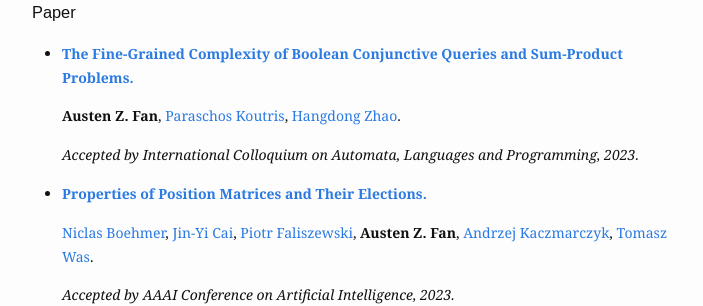
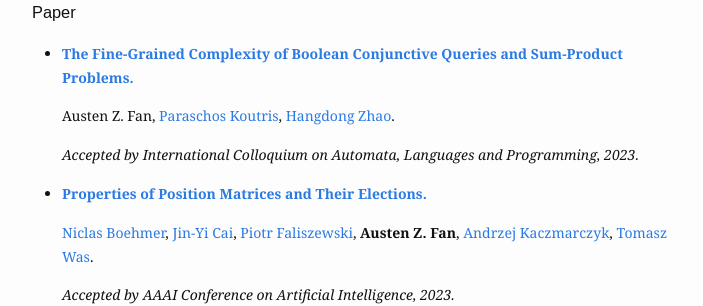
Before and after one commit to Austen-Z-Fan/Austen-Z-Fan.github.io, a Jekyll site: the page built from research.md, in a window 1280 px wide. Shown: the part 157-463 px from the top of the page, without its empty margins (288-991 px from the left). Built offline with Jekyll 4.4.1, drawn with Linux system fonts in a browser that asks for light colours.

```diff
--- a/research.md
+++ b/research.md
@@ -7,7 +7,7 @@ slug: /research
 ### Paper
 * [**The Fine-Grained Complexity of Boolean Conjunctive Queries and Sum-Product Problems.**](https://arxiv.org/abs/2304.14557)
 
-  **Austen Z. Fan**, [Paraschos Koutris](https://pages.cs.wisc.edu/~paris/), [Hangdong Zhao](https://pages.cs.wisc.edu/~hangdong/).
+  Austen Z. Fan, [Paraschos Koutris](https://pages.cs.wisc.edu/~paris/), [Hangdong Zhao](https://pages.cs.wisc.edu/~hangdong/).
 
   *Accepted by International Colloquium on Automata, Languages and Programming, 2023.*
 
```
